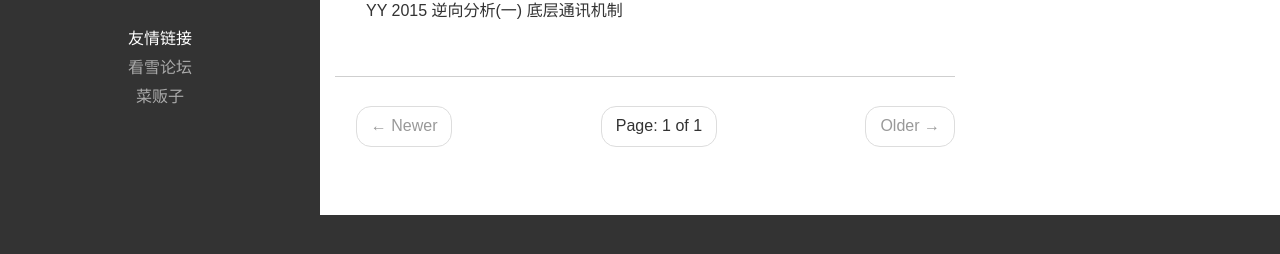
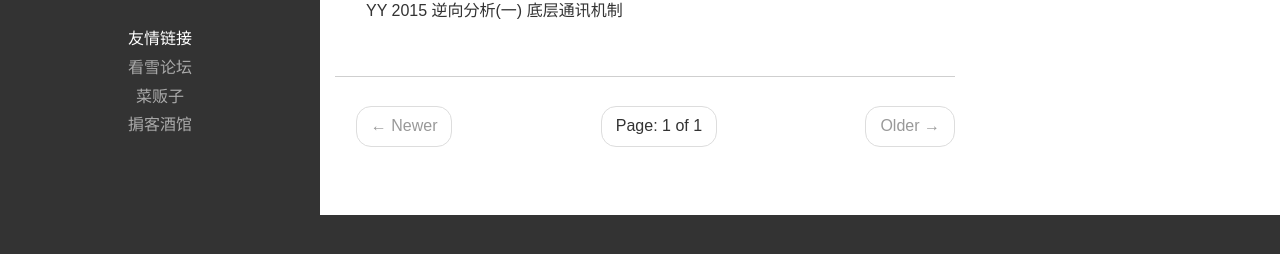
Before and after one commit to bughoho/bughoho.github.io, a Jekyll site: the page built from index.html, in a window 1280 px wide. Shown: the part 295-549 px from the top of the page. Built offline with Jekyll 4.4.1, drawn with Linux system fonts in a browser that asks for light colours; nearby versions of some CDN libraries; some web fonts are replaced; the list of posts is cut into pages by our own code; comment, search, counter and statistics services are not loaded.

Commit message:
添加友情链接

```diff
--- a/_includes/sidebar.html
+++ b/_includes/sidebar.html
@@ -42,4 +42,5 @@
 	<p>友情链接</p>
 	<p><a href='http://bbs.pediy.com/'>看雪论坛</a><br>
 	<p><a href='http://cls.pw/'>菜贩子</a><br>
+	<p><a href='http://www.jmpoep.com/'>掮客酒馆</a><br>
 </div>
```
